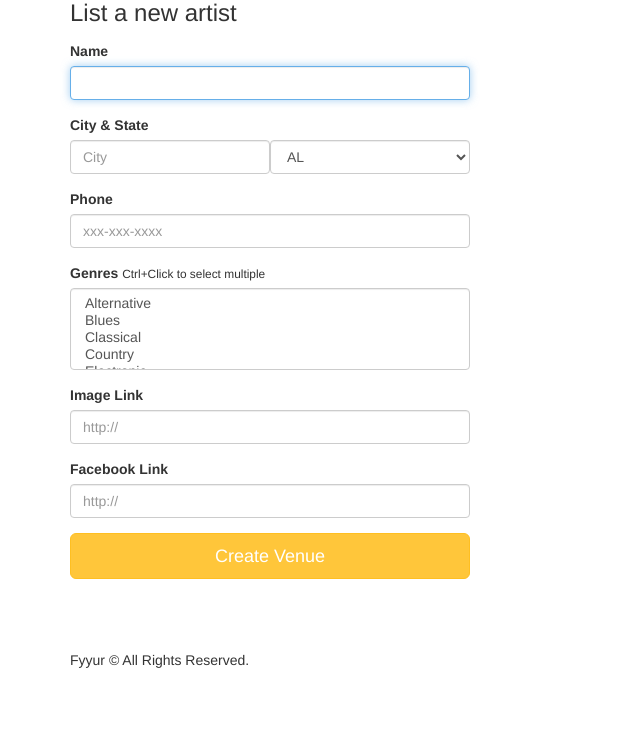
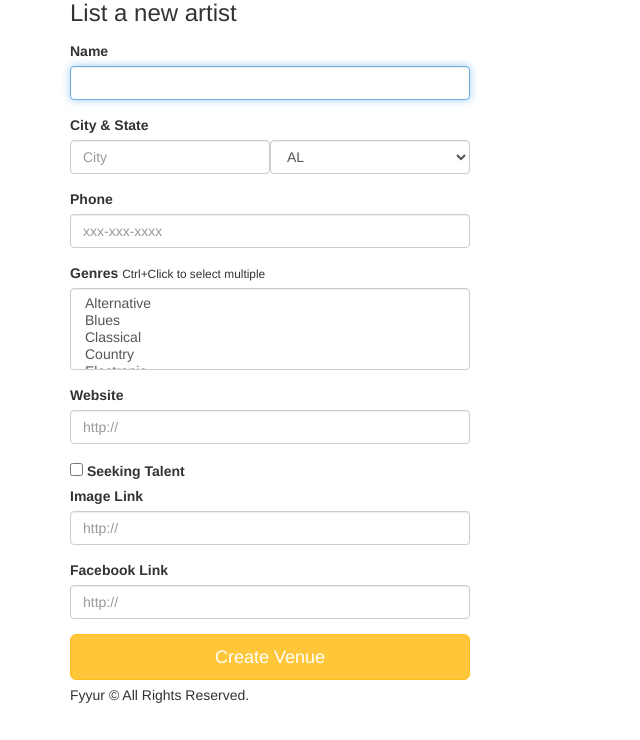
Before and after one commit to Ahmad-Zaky/fuyyr_udacity_proj, a Flask app: page /artists/create in a window 1280 px wide. Shown: the part 95-835 px from the top of the page, without its empty margins (0-640 px from the left). Before the commit the page ends 763 px from the top, so only its background shows below. Run offline with Flask 2, Linux system fonts and the light colour scheme; some libraries are stand-ins or nearby versions.

Commit message:
There are many chnges: (added missed fields for Artists in model, forms, and views - created show model  - add unique validation error for show model - created show form in forms - added datetime regex validation in show form - added datetime validation to accept only future dates - in show view added the errors validation messages)

```diff
--- a/app.py
+++ b/app.py
@@ -13,6 +13,8 @@ from logging import Formatter, FileHandler
 from flask_wtf import Form
 from sqlalchemy.sql.schema import ForeignKey
 from sqlalchemy.orm import backref
+from sqlalchemy.exc import IntegrityError
+from psycopg2.errors import UniqueViolation
 from forms import *
 from flask_migrate import Migrate
 import sys, traceback
@@ -513,16 +515,22 @@ def create_artist_submission():
       state = form.state.data
       phone = form.phone.data
       genres = form.genres.data
+      website = form.website.data
+      facebook_link = form.facebook_link.data
+      seeking_venue = form.seeking_venue.data
+      seeking_description = form.seeking_description.data
       image_link = form.image_link.data
-      facebook_link = form.facebook_link.data
       artist = Artist(
         name=name,
         city=city,
         state=state,
         phone=phone,
         genres=genres,
-        image_link=image_link,
-        facebook_link=facebook_link
+        website=website,
+        facebook_link=facebook_link,
+        seeking_venue=seeking_venue,
+        seeking_description=seeking_description,
+        image_link=image_link
         )
       db.session.add(artist)
       db.session.commit()
@@ -605,11 +613,55 @@ def create_shows():
 def create_show_submission():
   # called to create new shows in the db, upon submitting new show listing form
   # TODO: insert form data as a new Show record in the db, instead
+  form = ShowForm(request.form)
 
-  # on successful db insert, flash success
-  flash('Show was successfully listed!')
-  # TODO: on unsuccessful db insert, flash an error instead.
-  # e.g., flash('An error occurred. Show could not be listed.')
+  error = False
+  body = {}
+  try:
+    if form.validate():
+
+      venue_id = form.venue_id.data
+      artist_id = form.artist_id.data
+      start_time = form.start_time.data
+
+
+      # Check if venue_id, artist_id exists
+      artist = Artist.query.get(artist_id)
+      venue = Venue.query.get(venue_id)
+
+      if venue and artist:
+        show = Show(
+          venue_id=venue_id,
+          artist_id=artist_id,
+          start_time=start_time
+          )
+        db.session.add(show)
+        db.session.commit()
+      else:
+        return render_template('forms/new_show.html', form=form)
+    else:
+      return render_template('forms/new_show.html', form=form)
+  except (IntegrityError) as e:
+    error = True
+    db.session.rollback()
+    flash('The show already exists.')
+    return render_template('forms/new_show.html', form=form)
+  except (Exception) as e:
+    error = True
+    print(sys.exc_info())
+    print("-"*60)
+    traceback.print_exc(file=sys.stdout)
+    print("-"*60)
+  finally:
+    db.session.close()
+
+  if error:
+    # TODO: on unsuccessful db insert, flash an error instead.
+    # e.g., flash('An error occurred. Show could not be listed.')
+    flash('An error occurred. Show could not be listed.')
+  else:
+    # on successful db insert, flash success
+    flash('Show was successfully listed!')
   # see: http://flask.pocoo.org/docs/1.0/patterns/flashing/
   return render_template('pages/home.html')
 
--- a/forms.py
+++ b/forms.py
@@ -1,28 +1,57 @@
-from datetime import datetime as d
+from datetime import date, datetime
+from typing import ValuesView
 from flask.helpers import flash
 from flask_wtf import FlaskForm
 from wtforms import StringField, SelectField, SelectMultipleField, DateTimeField, ValidationError, BooleanField
-from wtforms.validators import DataRequired, AnyOf, URL
+from wtforms.validators import DataRequired, AnyOf, URL, Regexp
 import phonenumbers
+import re
 
 class ShowForm(FlaskForm):
     artist_id = StringField(
-        'artist_id'
+        'artist_id',
+        validators=[DataRequired()]
     )
     venue_id = StringField(
-        'venue_id'
+        'venue_id',
+        validators=[DataRequired()]
     )
     start_time = DateTimeField(
         'start_time',
-        validators=[DataRequired()],
-        default= d.now()
+        format="%Y-%m-%d %H:%M",
+        default= datetime.now()
     )
+
+    def validate_artist_id(self, artist_id):
+        try:
+            match = re.search(r'^\d+$', artist_id.data)
+            if not match:
+                raise ValueError()
+        except (ValueError):
+            raise ValidationError("The artist id should be a number!")
+
+    def validate_venue_id(self, venue_id):
+        try:
+            match = re.search(r'^\d+$', venue_id.data)
+            if not match:
+                raise ValueError()
+        except (ValueError):
+            raise ValidationError("The venue id should be a number!")
+
+
     def validate_start_time(self, start_time):
         try:
-            if start_time.data < d.datetime.now():
-                raise ValueError()
-        except (ValueError):
-            raise ValidationError("The date cannot be in the past!")
+            startTime = ''
+            if start_time.data is not None:
+                startTime = start_time.data.strftime("%Y-%m-%d %H:%M")
+
+            match = re.search(r"^[0-9]{4}-(0[1-9]|1[0-2])-(0[1-9]|[1-2][0-9]|3[01]) (2[0-3]|[01][0-9]):[0-5][0-9]$", startTime)
+            if not match:
+                raise ValueError("Date Fromat should be YYYY-MM-DD HH:MM")
+            elif start_time.data < datetime.now():
+                raise ValueError("The date should be a future date!")
+        except (ValueError) as e:
+            raise ValidationError(e)
 
 class VenueForm(FlaskForm):
     name = StringField(
@@ -119,9 +148,15 @@ class VenueForm(FlaskForm):
             ('Other', 'Other'),
         ]
     )
-    website = StringField('website', validators=[DataRequired()])
-    seeking_talent = BooleanField('seeking_talent', id="seeking_talent")
-    seeking_description = StringField('seeking_description', id="seeking_description")
+    website = StringField(
+        'website', validators=[DataRequired()]
+    )
+    seeking_talent = BooleanField(
+        'seeking_talent', id="seeking_talent"
+    )
+    seeking_description = StringField(
+        'seeking_description', id="seeking_description"
+    )
     image_link = StringField(
         'image_link', validators=[URL()]
     )
@@ -206,6 +241,15 @@ class ArtistForm(FlaskForm):
         # TODO implement validation logic for state
         'phone'
     )
+    website = StringField(
+        'website', validators=[DataRequired()]
+    )
+    seeking_venue = BooleanField(
+        'seeking_venue', id="seeking_venue"
+    )
+    seeking_description = StringField(
+        'seeking_description', id="seeking_description"
+    )
     image_link = StringField(
         'image_link'
     )
@@ -263,7 +307,7 @@ class ArtistForm(FlaskForm):
 
 #     def validate_start_time(self, start_time):
 #         try:
-#             if start_time.data < d.now():
+#             if start_time.data < datetime.now():
 #                 raise ValueError()
 #         except (ValueError):
 #             raise ValidationError("The date cannot be in the past!")
--- a/templates/forms/new_artist.html
+++ b/templates/forms/new_artist.html
@@ -36,6 +36,21 @@
         {{render_field_error(form.genres.errors)}}
       </div>
       <div class="form-group">
+        <label for="website">Website</label>
+        {{ form.website(class_ = 'form-control', placeholder='http://', autofocus = true) }}
+        {{render_field_error(form.website.errors)}}
+      </div>
+      <div class="form-check form-check-inline">
+        {{ form.seeking_venue(class_ = 'form-check-input', placeholder='http://', autofocus = true) }}
+        {{render_field_error(form.seeking_venue.errors)}}
+        <label for="seeking_venue">Seeking Talent</label>
+      </div>
+      <div class="form-group">
+        <label for="seeking_description">Seeking Description</label>
+        {{ form.seeking_description(class_ = 'form-control', autofocus = true) }}
+        {{render_field_error(form.seeking_description.errors)}}
+      </div>
+      <div class="form-group">
         <label for="image_link">Image Link</label>
         {{ form.image_link(class_ = 'form-control', placeholder='http://',
         autofocus = true) }}
@@ -49,4 +64,23 @@
       <input type="submit" value="Create Venue" class="btn btn-primary btn-lg btn-block">
     </form>
   </div>
+  <script>
+
+    /*** Hide/Show Toggling for Seeking Description based on Seeking talent checkbox ***/
+    const seeking_talent = document.getElementById('seeking_venue')
+    showDescription(seeking_talent.checked)
+    seeking_talent.addEventListener('change', function () {
+      showDescription(this.checked)
+    })
+
+    function showDescription(status) {
+      if (status) {
+        document.getElementById('seeking_description').required = true
+        document.getElementById('seeking_description').closest('div').style.display = 'block'
+      } else {
+        document.getElementById('seeking_description').required = false
+        document.getElementById('seeking_description').closest('div').style.display = 'none'
+      }
+    }
+  </script>
 {% endblock %}
--- a/templates/forms/new_show.html
+++ b/templates/forms/new_show.html
@@ -2,21 +2,26 @@
 {% block title %}New Show Listing{% endblock %}
 {% block content %}
   <div class="form-wrapper">
+    {% from "forms/_formhelpers.html" import render_field_error %}
     <form method="post" class="form">
+      {{ form.csrf_token }}
       <h3 class="form-heading">List a new show</h3>
       <div class="form-group">
         <label for="artist_id">Artist ID</label>
         <small>ID can be found on the Artist's Page</small>
         {{ form.artist_id(class_ = 'form-control', autofocus = true) }}
+        {{render_field_error(form.artist_id.errors)}}
       </div>
       <div class="form-group">
         <label for="venue_id">Venue ID</label>
         <small>ID can be found on the Venue's Page</small>
         {{ form.venue_id(class_ = 'form-control', autofocus = true) }}
+        {{render_field_error(form.venue_id.errors)}}
       </div>
       <div class="form-group">
           <label for="start_time">Start Time</label>
           {{ form.start_time(class_ = 'form-control', placeholder='YYYY-MM-DD HH:MM', autofocus = true) }}
+          {{render_field_error(form.start_time.errors)}}
         </div>
       <input type="submit" value="Create Venue" class="btn btn-primary btn-lg btn-block">
     </form>
```
